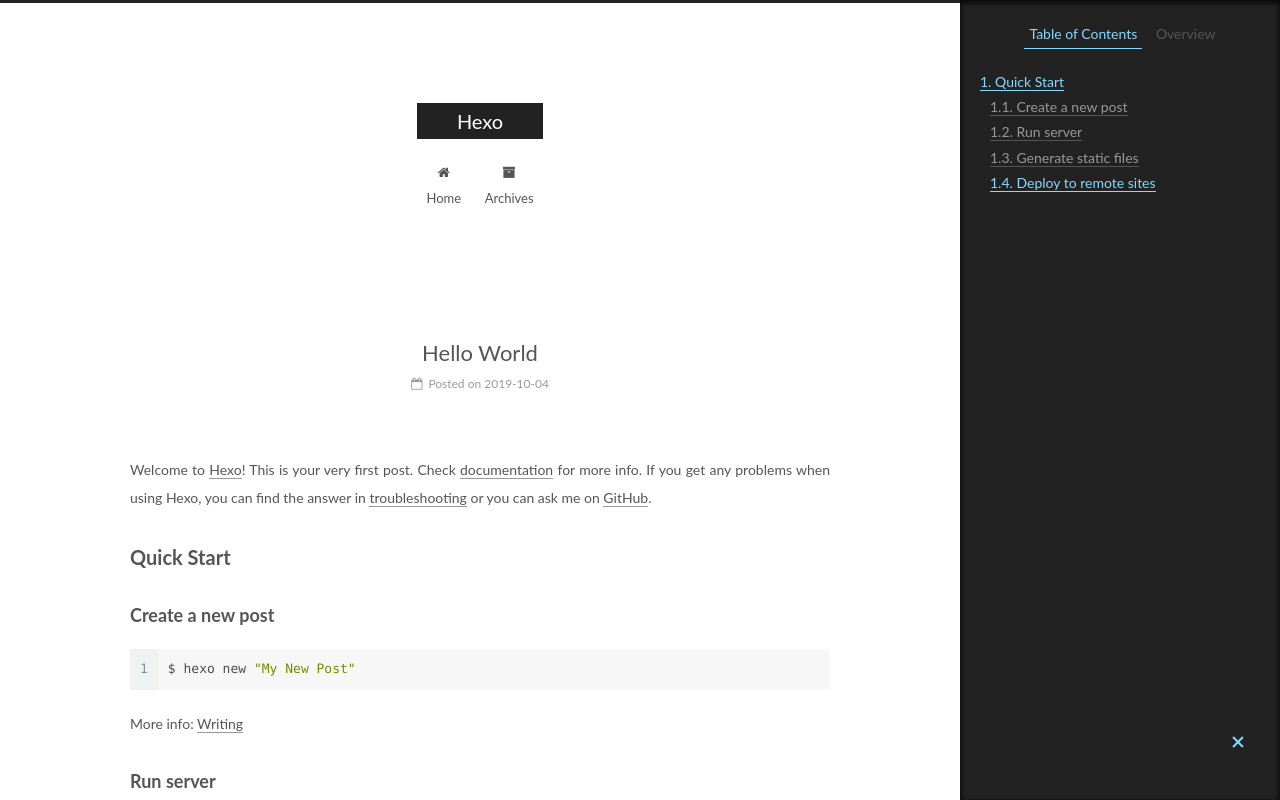
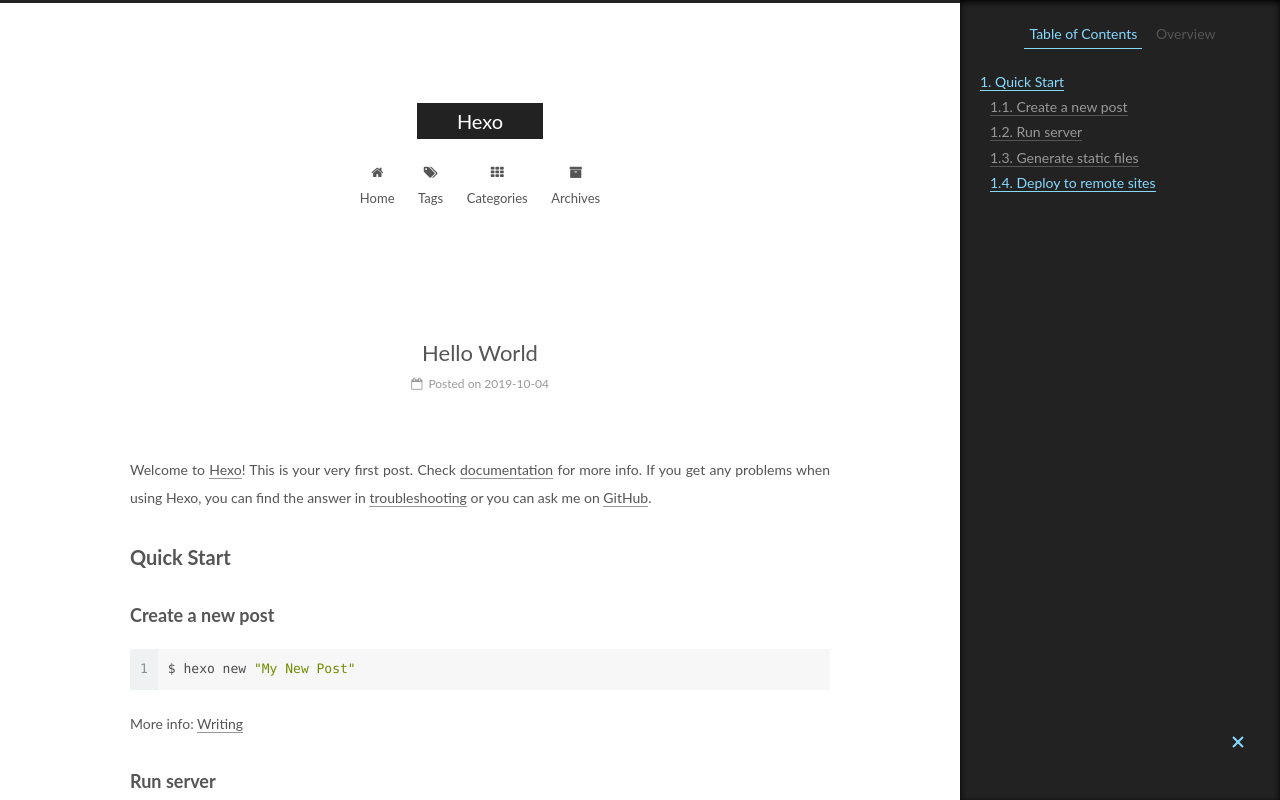
Before and after one commit to JacobShi777/JacobShi777.github.io, a plain HTML site: page 2019/10/04/hello-world/index.html in a window 1280 px wide. Shown: the top 800 px of the page. Drawn offline with Linux system fonts and the light colour scheme.

Commit message:
Site updated: 2019-10-04 18:34:11

```diff
--- a/2019/10/04/hello-world/index.html
+++ b/2019/10/04/hello-world/index.html
@@ -186,6 +186,26 @@
               <i class="menu-item-icon fa fa-fw fa-home"></i> <br>
 
             Home
+          </a>
+        </li>
+
+
+        <li class="menu-item menu-item-tags">
+          <a href="/tags/" rel="section">
+
+              <i class="menu-item-icon fa fa-fw fa-tags"></i> <br>
+
+            Tags
+          </a>
+        </li>
+
+
+        <li class="menu-item menu-item-categories">
+          <a href="/categories/" rel="section">
+
+              <i class="menu-item-icon fa fa-fw fa-th"></i> <br>
+
+            Categories
           </a>
         </li>
 
--- a/css/main.css
+++ b/css/main.css
@@ -1822,7 +1822,7 @@ pre .javascript .function {
   width: 4px;
   height: 4px;
   border-radius: 50%;
-  background: #00f60d;
+  background: #ff57e0;
 }
 .links-of-blogroll {
   font-size: 13px;
```
Also changed, not shown: archives/2019/10/index.html (+20 -0 lines), archives/2019/index.html (+20 -0 lines), archives/index.html (+20 -0 lines), index.html (+20 -0 lines).
